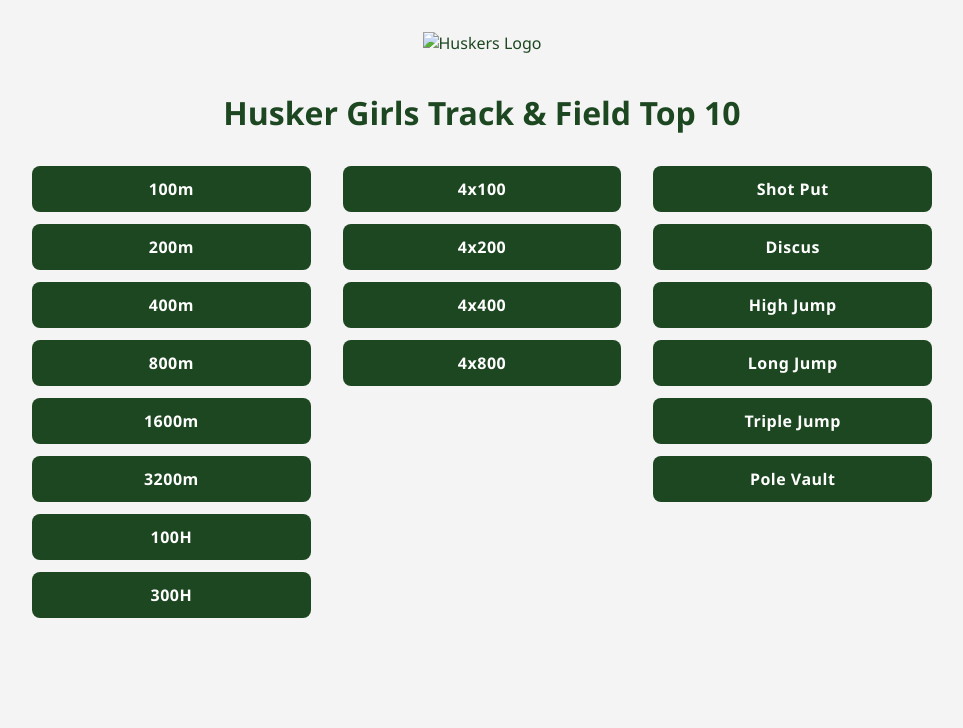
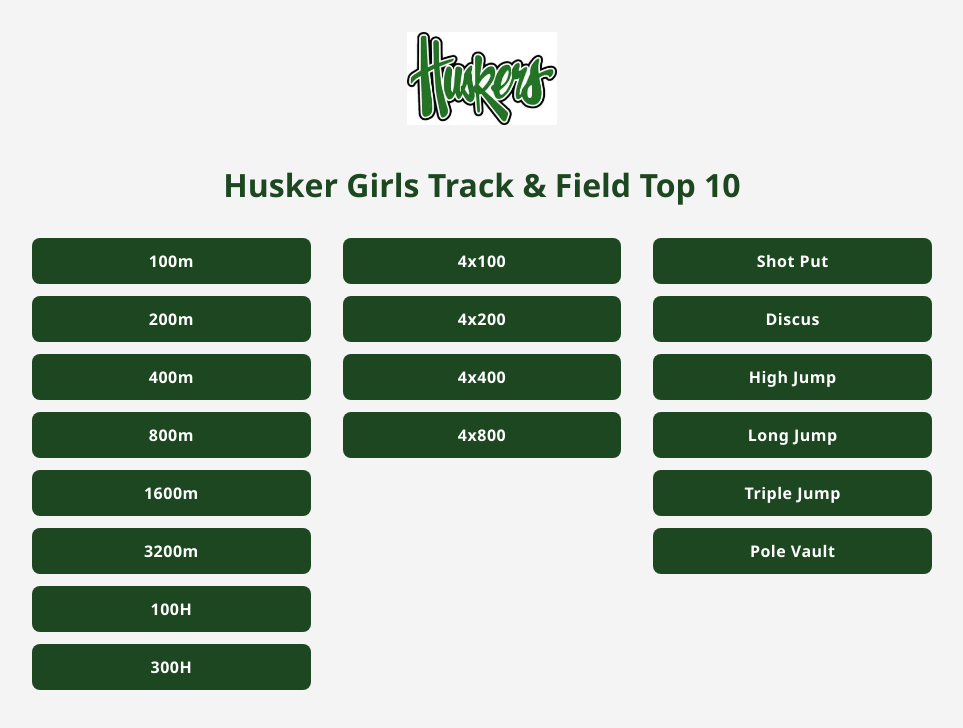
Before and after one commit to Jadarian79/husker-tf-records, a plain HTML site: page index.html in a window 1280 px wide. Shown: the whole page, without its empty margins (158-1121 px from the left). Drawn offline with Linux system fonts and the light colour scheme.

Commit message:
Update index.html

```diff
--- a/index.html
+++ b/index.html
@@ -72,7 +72,7 @@
   </style>
 </head>
 <body>
-  <img src="Huskers.png" alt="Huskers Logo" class="logo" />
+  <img src="Huskers.jpg" alt="Huskers Logo" class="logo" />
 
   <h1>Husker Girls Track & Field Top 10</h1>
 
```
